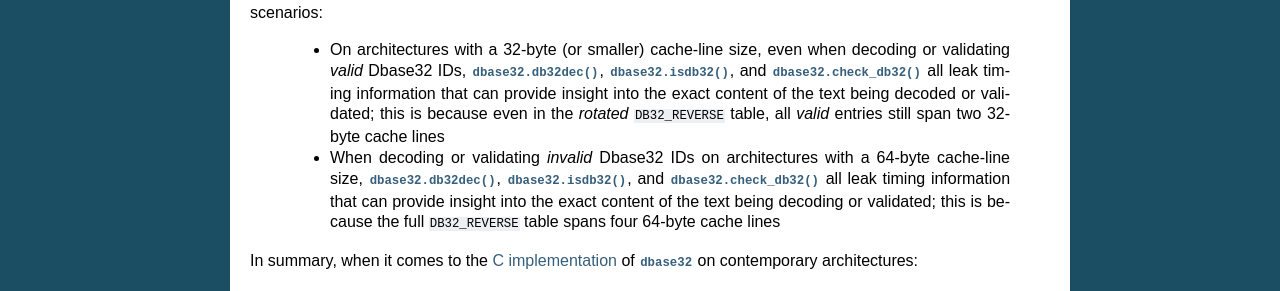
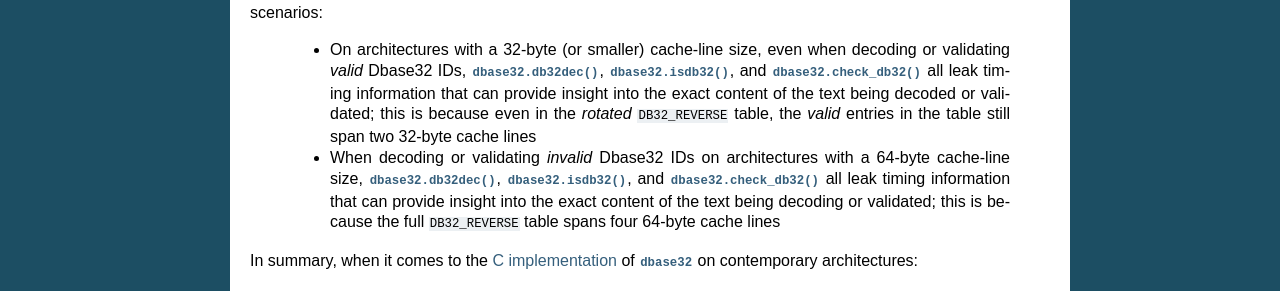
Before and after one commit to json420/dbase32, a Sphinx documentation site: the page built from doc/security.rst, in a window 1280 px wide. Shown: the part 1449-1740 px from the top of the page. Built offline with Sphinx 7.4.7, drawn with Linux system fonts in a browser that asks for light colours.

Commit message:
doc/security.rst: clearer

```diff
--- a/doc/security.rst
+++ b/doc/security.rst
@@ -100,8 +100,8 @@ exploitable timing information** in these scenarios:
         :func:`dbase32.isdb32()`, and :func:`dbase32.check_db32()` all leak
         timing information that can provide insight into the exact content of
         the text being decoded or validated; this is because even in the
-        *rotated* ``DB32_REVERSE`` table, all *valid* entries still span two
-        32-byte cache lines
+        *rotated* ``DB32_REVERSE`` table, the *valid* entries in the table still
+        span two 32-byte cache lines
 
     *   When decoding or validating *invalid* Dbase32 IDs on architectures with
         a 64-byte cache-line size, :func:`dbase32.db32dec()`,
```
